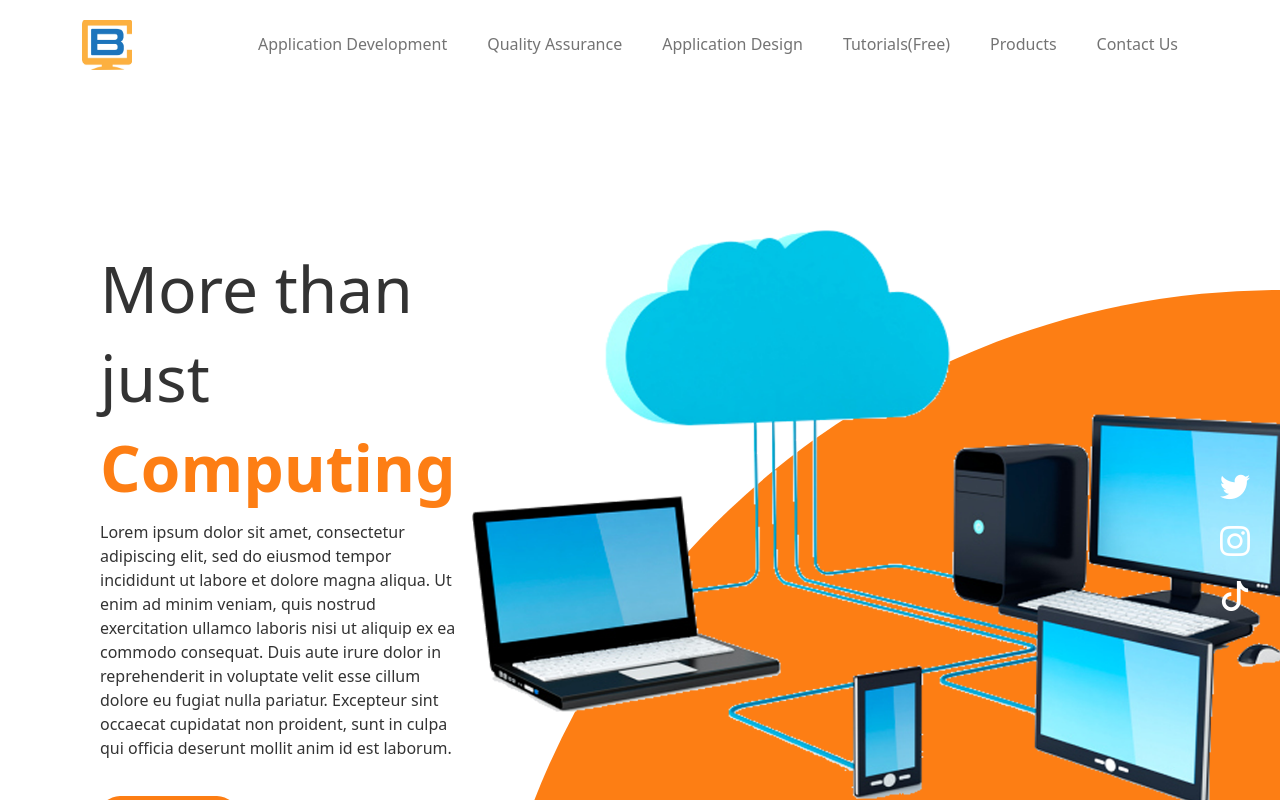
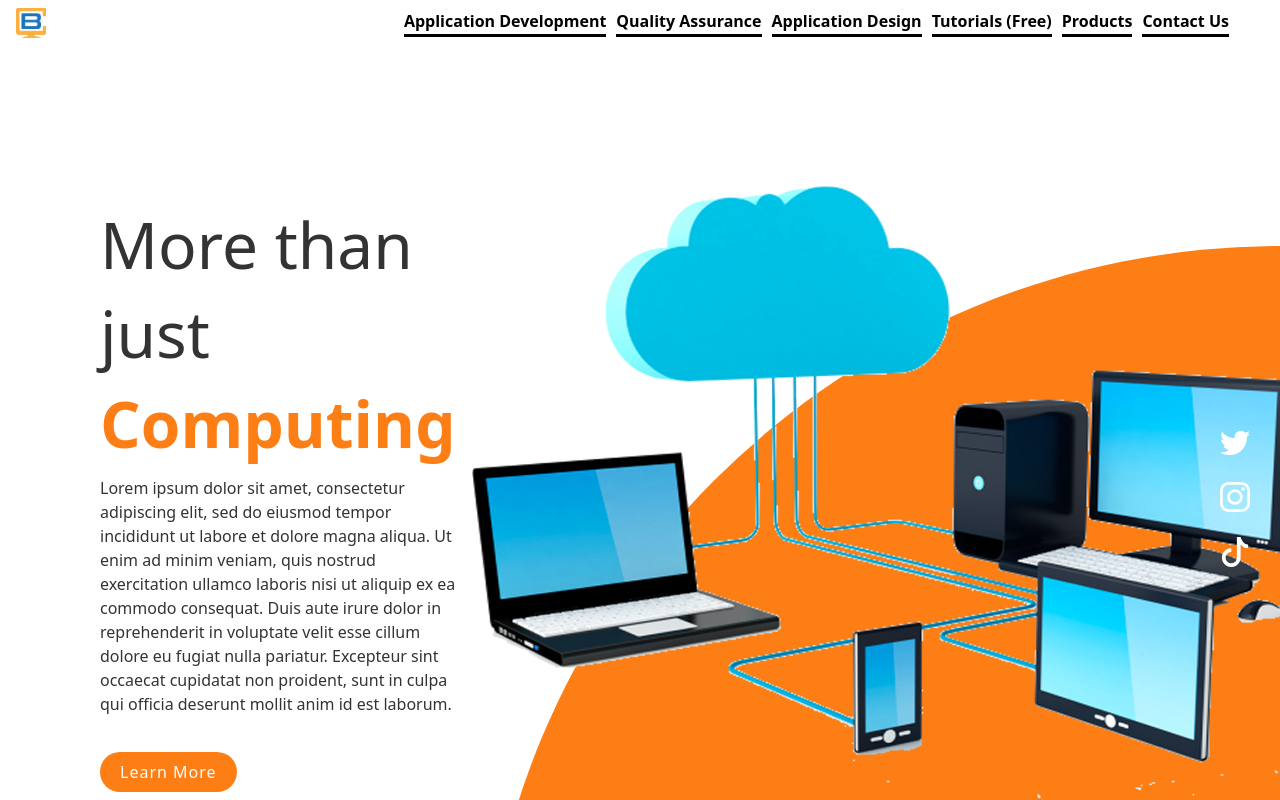
Before and after one commit to JordanBarron-cpu/BarronComputing, an Angular app: page / in a window 1280 px wide. Shown: the top 800 px of the page. Built offline with nearby package versions, Linux system fonts and the light colour scheme.

Commit message:
Redesigning Navbar

```diff
--- a/src/app/toolbar-nav/toolbar-nav.component.css
+++ b/src/app/toolbar-nav/toolbar-nav.component.css
@@ -1,21 +1,40 @@
-
-.nav-item {
-  padding: 16px 12px 18px;
+* {
+  box-sizing: border-box;
 }
-.navbar-brand {
-  color: #fd7e14;
-  font-weight: bold;
-  font-size: 30px;
+header {
+  width: 100%;
+  padding: 8px 16px;
 }
-.nav-link {
+.brand {
   display: inline-block;
 }
-.font-color-dark {
-  color: rgba(255,255,255,.55);
+.navigation {
+  display: inline-block;
+  text-align: right;
+  width: calc(100% - 60px);
 }
+.nav-list {
+  margin: 0;
+  padding: 0;
+  list-style: none;
+}
+.nav-list-item {
+  display: inline-block;
+  margin: 0px 5px;
+}
+.for-free::after {
+  content: " (Free)";
+}
+.nav-list-item a {
+  text-decoration: none;
+  font-weight: bold;
+  color: #000000;
+  padding-bottom: 2px;
+  border-bottom: #000000 solid 3px;
+}
+
 /* Effects */
-.nav-link:hover {
-  color: #0d6efd;
-  text-decoration: underline;
-  text-decoration-color: #0d6efd;
+.nav-list-item a:hover {
+  color:  #5AB7DF;
+  border-bottom-color: #fd7e14 ;
 }
--- a/src/app/toolbar-nav/toolbar-nav.component.html
+++ b/src/app/toolbar-nav/toolbar-nav.component.html
@@ -1,4 +1,4 @@
-<section>
+<!-- <section>
   <nav class="navbar navbar-expand-md navbar-light">
     <div class="container xxl">
       <a class="navbar brand" href="#">
@@ -8,9 +8,9 @@
           height="50"
           alt=""
         />
-      </a>
-      <!-- toggle button for mobile nav  -->
-      <button
+      </a> -->
+<!-- toggle button for mobile nav  -->
+<!-- <button
         class="navbar-toggler"
         type="button"
         data-bs-toggle="collapse"
@@ -20,9 +20,9 @@
         aria-label="Toggle navigation"
       >
         <span class="navbar-toggler-icon"></span>
-      </button>
-      <!-- navbar links -->
-      <div
+      </button> -->
+<!-- navbar links -->
+<!-- <div
         class="collapse navbar-collapse justify-content-end align-center"
         id="main-nav"
       >
@@ -49,4 +49,38 @@
       </div>
     </div>
   </nav>
+</section> -->
+<section>
+  <header>
+    <div class="brand">
+      <img
+        src="../../assets/images/final file logo Barron Computing/Barron Computing-edit-just-logo.jpg"
+        height="30px"
+        width="30px"
+        alt=""
+      />
+    </div>
+    <nav class="navigation">
+      <ul class="nav-list">
+        <li class="nav-list-item">
+          <a href="#">Application Development</a>
+        </li>
+        <li class="nav-list-item">
+          <a href="#">Quality Assurance</a>
+        </li>
+        <li class="nav-list-item">
+          <a href="#">Application Design</a>
+        </li>
+        <li class="nav-list-item">
+          <a href="#">Tutorials (Free)</a>
+        </li>
+        <li class="nav-list-item">
+          <a href="#">Products</a>
+        </li>
+        <li class="nav-list-item">
+          <a href="#">Contact Us</a>
+        </li>
+      </ul>
+    </nav>
+  </header>
 </section>
```
